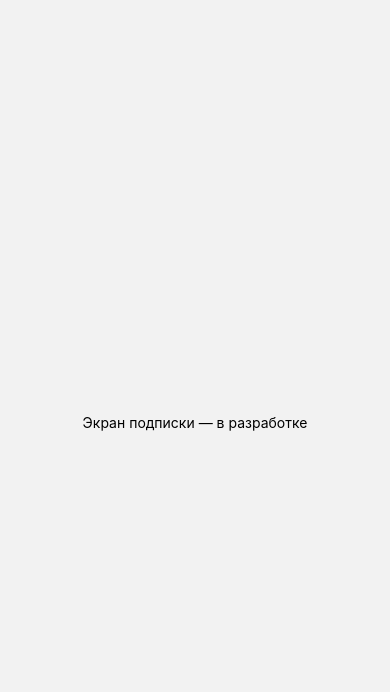
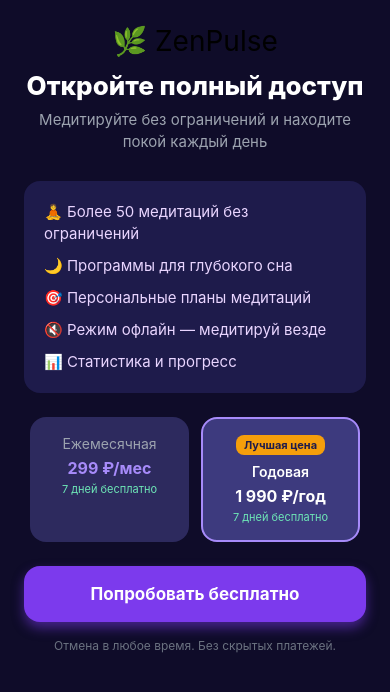
Before and after one commit to a197428/Vibe-coding-Test, a React Native app in the folder zen-pulse/: screen /Paywall in a window 390 px wide. Shown: the top 692 px of the page. Built offline with nearby package versions, Linux system fonts and the light colour scheme.

Commit message:
feat: экран подписки (PaywallScreen) с тарифами и кнопкой «Попробовать бесплатно»

```diff
--- a/zen-pulse/app/paywall.tsx
+++ b/zen-pulse/app/paywall.tsx
@@ -1,10 +1,151 @@
-import React from 'react';
-import { View, Text } from 'react-native';
+import React, { useEffect, useState } from 'react';
+import {
+  View, Text, ScrollView, TouchableOpacity,
+  StyleSheet, SafeAreaView,
+} from 'react-native';
+import { useNavigation } from '@react-navigation/native';
+import { StackNavigationProp } from '@react-navigation/stack';
+import { useSubscriptionStore } from '../store/subscriptionStore';
+import SubscriptionPlanCard from '../components/SubscriptionPlanCard';
+import { SUBSCRIPTION_PLANS } from '../data/sessions';
+import { RootStackParamList } from './_layout';
+
+type NavProp = StackNavigationProp<RootStackParamList, 'Paywall'>;
+
+const BENEFITS = [
+  '🧘 Более 50 медитаций без ограничений',
+  '🌙 Программы для глубокого сна',
+  '🎯 Персональные планы медитаций',
+  '🔇 Режим офлайн — медитируй везде',
+  '📊 Статистика и прогресс',
+];
 
 export default function PaywallScreen() {
+  const navigation = useNavigation<NavProp>();
+  const { isSubscribed, activateSubscription } = useSubscriptionStore();
+  const [selectedPlan, setSelectedPlan] = useState<'monthly' | 'yearly'>('yearly');
+
+  useEffect(() => {
+    if (isSubscribed) {
+      navigation.replace('Meditation');
+    }
+  }, [isSubscribed]);
+
+  const handleTryFree = () => {
+    activateSubscription();
+    navigation.replace('Meditation');
+  };
+
   return (
-    <View style={{ flex: 1, alignItems: 'center', justifyContent: 'center' }}>
-      <Text>Экран подписки — в разработке</Text>
-    </View>
+    <SafeAreaView style={styles.safe}>
+      <ScrollView contentContainerStyle={styles.scroll} showsVerticalScrollIndicator={false}>
+        {/* Заголовок */}
+        <View style={styles.header}>
+          <Text style={styles.logo}>🌿 ZenPulse</Text>
+          <Text style={styles.headline}>Откройте полный доступ</Text>
+          <Text style={styles.subheadline}>
+            Медитируйте без ограничений и находите покой каждый день
+          </Text>
+        </View>
+
+        {/* Преимущества */}
+        <View style={styles.benefitsBox}>
+          {BENEFITS.map((b, i) => (
+            <Text key={i} style={styles.benefit}>{b}</Text>
+          ))}
+        </View>
+
+        {/* Тарифы */}
+        <View style={styles.plansRow}>
+          {SUBSCRIPTION_PLANS.map((plan) => (
+            <SubscriptionPlanCard
+              key={plan.id}
+              plan={plan}
+              isSelected={selectedPlan === plan.id}
+              onSelect={() => setSelectedPlan(plan.id)}
+            />
+          ))}
+        </View>
+
+        {/* Кнопка */}
+        <TouchableOpacity style={styles.ctaButton} onPress={handleTryFree} activeOpacity={0.9}>
+          <Text style={styles.ctaText}>Попробовать бесплатно</Text>
+        </TouchableOpacity>
+
+        <Text style={styles.disclaimer}>
+          Отмена в любое время. Без скрытых платежей.
+        </Text>
+      </ScrollView>
+    </SafeAreaView>
   );
 }
+
+const styles = StyleSheet.create({
+  safe: {
+    flex: 1,
+    backgroundColor: '#0F0C29',
+  },
+  scroll: {
+    padding: 24,
+    paddingBottom: 40,
+  },
+  header: {
+    alignItems: 'center',
+    marginBottom: 28,
+  },
+  logo: {
+    fontSize: 28,
+    marginBottom: 12,
+  },
+  headline: {
+    color: '#fff',
+    fontSize: 26,
+    fontWeight: '800',
+    textAlign: 'center',
+    marginBottom: 8,
+  },
+  subheadline: {
+    color: '#9CA3AF',
+    fontSize: 15,
+    textAlign: 'center',
+    lineHeight: 22,
+  },
+  benefitsBox: {
+    backgroundColor: '#1E1B4B',
+    borderRadius: 16,
+    padding: 20,
+    marginBottom: 24,
+    gap: 10,
+  },
+  benefit: {
+    color: '#E9D5FF',
+    fontSize: 15,
+    lineHeight: 22,
+  },
+  plansRow: {
+    flexDirection: 'row',
+    marginBottom: 24,
+  },
+  ctaButton: {
+    backgroundColor: '#7C3AED',
+    borderRadius: 16,
+    paddingVertical: 18,
+    alignItems: 'center',
+    shadowColor: '#7C3AED',
+    shadowOffset: { width: 0, height: 6 },
+    shadowOpacity: 0.5,
+    shadowRadius: 12,
+    elevation: 8,
+  },
+  ctaText: {
+    color: '#fff',
+    fontSize: 17,
+    fontWeight: '700',
+  },
+  disclaimer: {
+    color: '#6B7280',
+    fontSize: 12,
+    textAlign: 'center',
+    marginTop: 16,
+  },
+});
--- /dev/null
+++ b/zen-pulse/components/SubscriptionPlanCard.tsx
@@ -0,0 +1,81 @@
+import React from 'react';
+import { View, Text, TouchableOpacity, StyleSheet } from 'react-native';
+import { SubscriptionPlan } from '../types';
+
+interface SubscriptionPlanCardProps {
+  plan: SubscriptionPlan;
+  isSelected: boolean;
+  onSelect: () => void;
+}
+
+export default function SubscriptionPlanCard({ plan, isSelected, onSelect }: SubscriptionPlanCardProps) {
+  return (
+    <TouchableOpacity
+      style={[styles.card, isSelected && styles.cardSelected]}
+      onPress={onSelect}
+      activeOpacity={0.85}
+    >
+      {plan.isRecommended && (
+        <View style={styles.badge}>
+          <Text style={styles.badgeText}>Лучшая цена</Text>
+        </View>
+      )}
+      <Text style={[styles.label, isSelected && styles.labelSelected]}>{plan.label}</Text>
+      <Text style={[styles.price, isSelected && styles.priceSelected]}>{plan.price}</Text>
+      {plan.trialDays > 0 && (
+        <Text style={styles.trial}>{plan.trialDays} дней бесплатно</Text>
+      )}
+    </TouchableOpacity>
+  );
+}
+
+const styles = StyleSheet.create({
+  card: {
+    flex: 1,
+    backgroundColor: '#2D2A5E',
+    borderRadius: 16,
+    padding: 16,
+    marginHorizontal: 6,
+    borderWidth: 2,
+    borderColor: 'transparent',
+    alignItems: 'center',
+  },
+  cardSelected: {
+    borderColor: '#A78BFA',
+    backgroundColor: '#3D3A7E',
+  },
+  badge: {
+    backgroundColor: '#F59E0B',
+    borderRadius: 8,
+    paddingHorizontal: 8,
+    paddingVertical: 3,
+    marginBottom: 8,
+  },
+  badgeText: {
+    color: '#1E1B4B',
+    fontSize: 11,
+    fontWeight: '700',
+  },
+  label: {
+    color: '#9CA3AF',
+    fontSize: 14,
+    marginBottom: 6,
+  },
+  labelSelected: {
+    color: '#fff',
+    fontWeight: '600',
+  },
+  price: {
+    color: '#A78BFA',
+    fontSize: 16,
+    fontWeight: '700',
+  },
+  priceSelected: {
+    color: '#fff',
+  },
+  trial: {
+    color: '#6EE7B7',
+    fontSize: 11,
+    marginTop: 4,
+  },
+});
```
Also changed, not shown: 1 other file (tests, documents, lock files or other folders).
